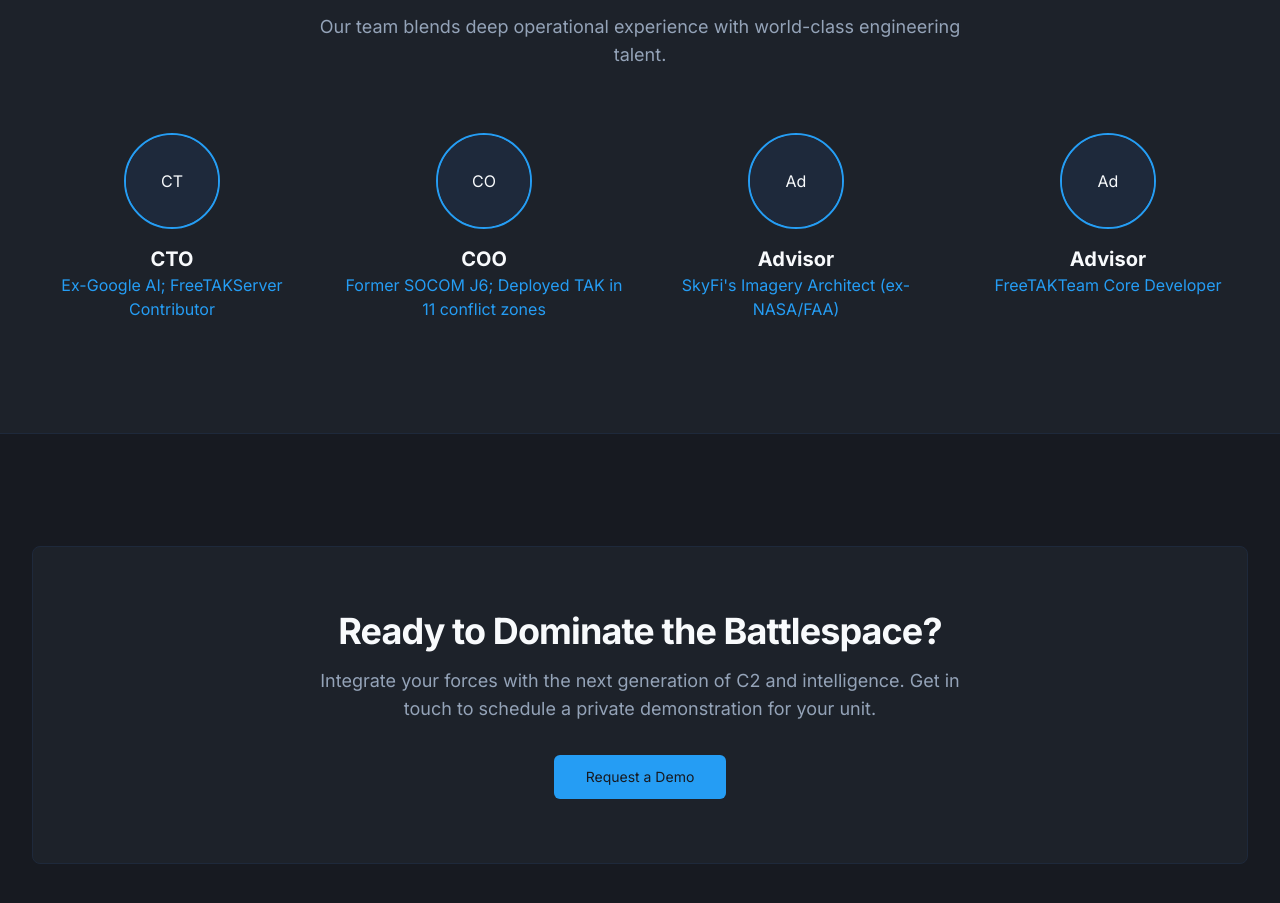
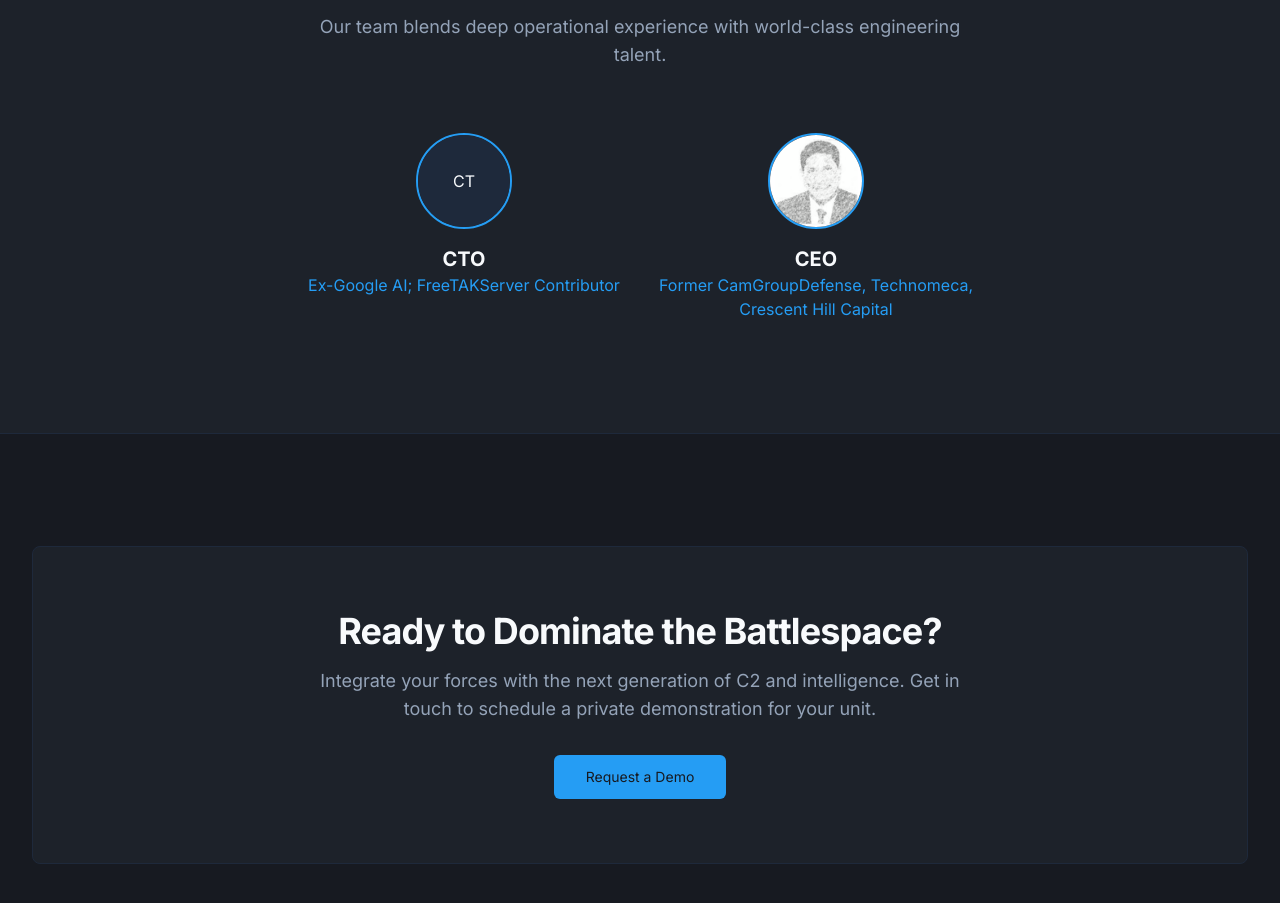
Before and after one commit to matiasbaglieri/defagent-frontend, a React (Vite) app: page / in a window 1280 px wide. Shown: the part 3062-3965 px from the top of the page. Built offline with nearby package versions, Linux system fonts and the light colour scheme.

Commit message:
Refactor: Update team member and remove advisors
Updated the COO's information and removed the advisor section from the team component.

```diff
--- a/src/components/landing/Team.tsx
+++ b/src/components/landing/Team.tsx
@@ -4,9 +4,7 @@ import { Avatar, AvatarFallback, AvatarImage } from "@/components/ui/avatar";
 
 const teamMembers = [
     { name: "CTO", role: "Ex-Google AI; FreeTAKServer Contributor" },
-    { name: "COO", role: "Former SOCOM J6; Deployed TAK in 11 conflict zones" },
-    { name: "Advisor", role: "SkyFi's Imagery Architect (ex-NASA/FAA)" },
-    { name: "Advisor", role: "FreeTAKTeam Core Developer" }
+    { name: "CEO", role: "Former CamGroupDefense, Technomeca, Crescent Hill Capital", image: "/lovable-uploads/0d151261-672f-433d-8921-4f5e6c232e9b.png" }
 ];
 
 
@@ -22,10 +20,11 @@ export const Team = () => {
                         Our team blends deep operational experience with world-class engineering talent.
                     </p>
                 </div>
-                <div className="grid sm:grid-cols-2 lg:grid-cols-4 gap-8">
+                <div className="grid grid-cols-1 md:grid-cols-2 gap-8 max-w-2xl mx-auto">
                     {teamMembers.map((member) => (
                         <div key={member.name} className="text-center">
                             <Avatar className="w-24 h-24 mx-auto mb-4 border-2 border-primary">
+                                <AvatarImage src={(member as any).image} alt={member.name} />
                                 <AvatarFallback>{member.name.substring(0,2)}</AvatarFallback>
                             </Avatar>
                             <h3 className="text-xl font-bold">{member.name}</h3>
```
Also changed, not shown: public/lovable-uploads/0d151261-672f-433d-8921-4f5e6c232e9b.png (added).
